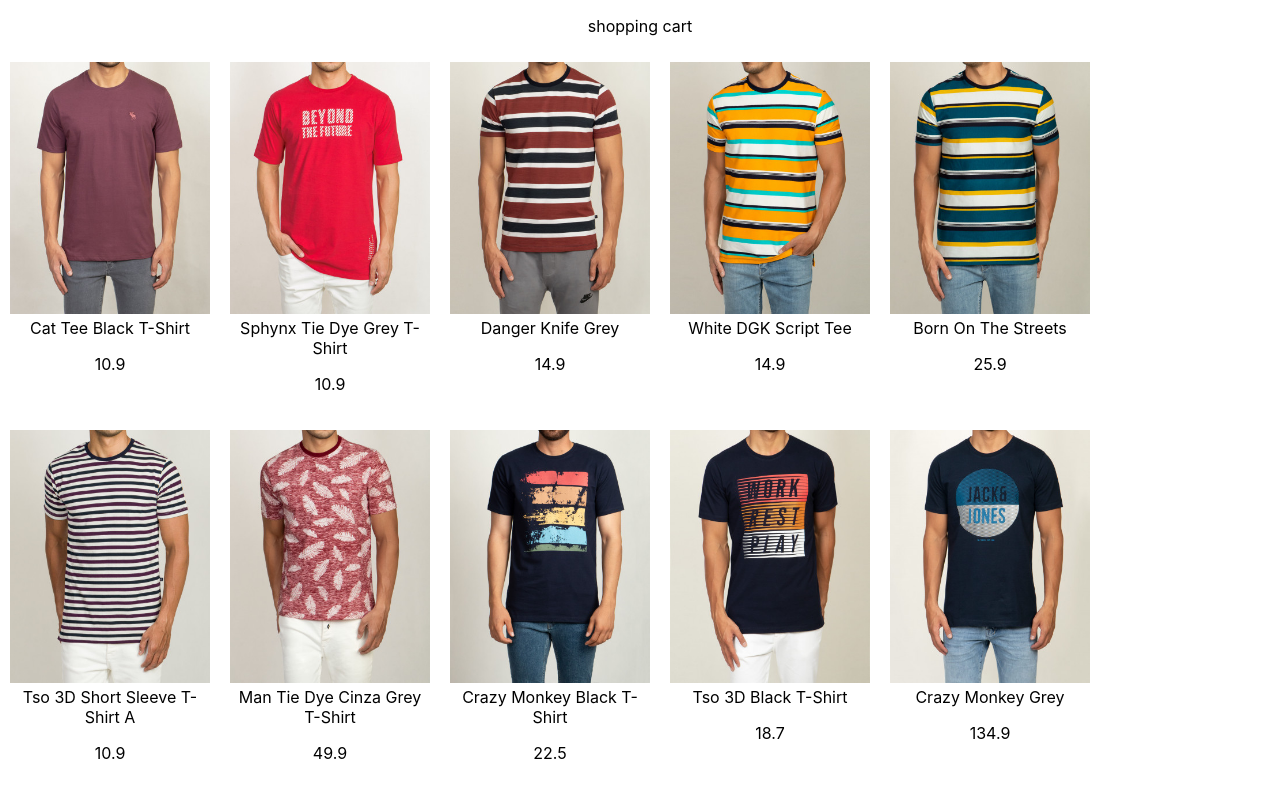
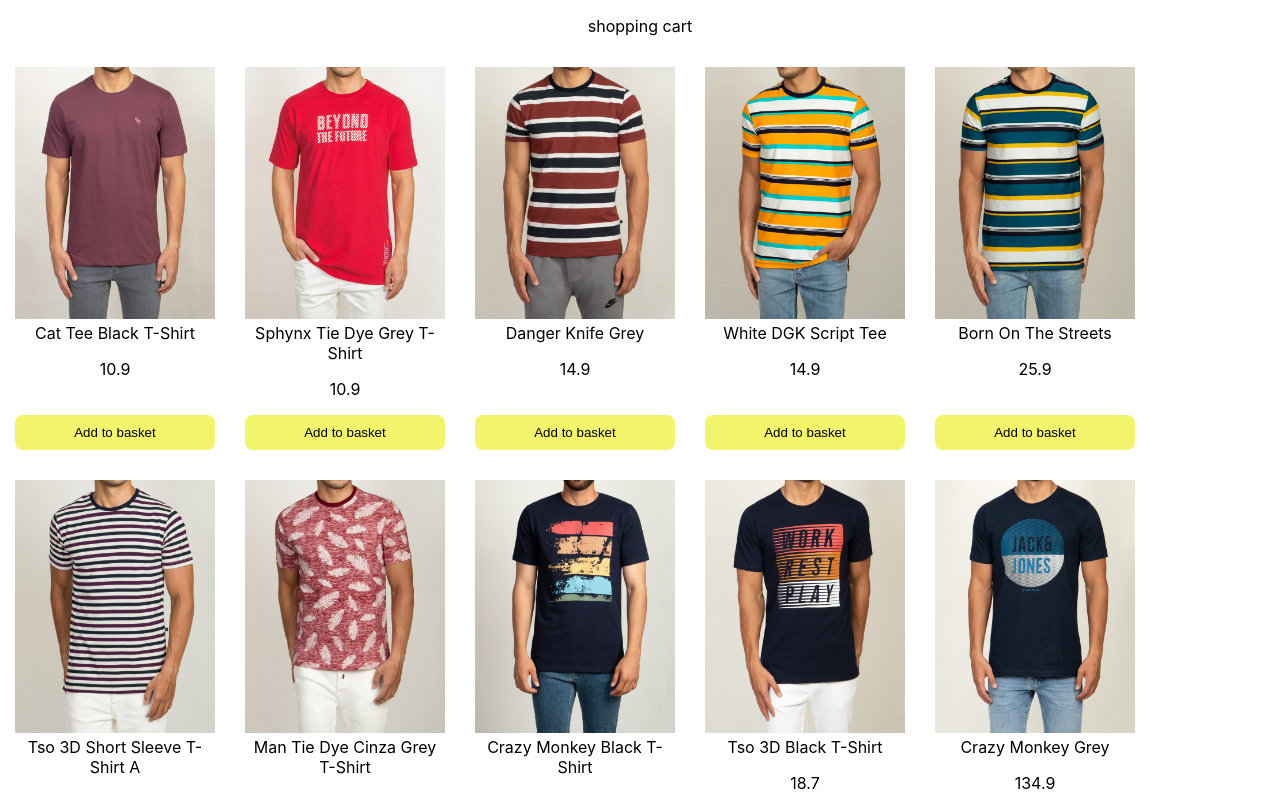
Before and after one commit to Pouria1378/onlineshop, a React (Create React App) app: page / in a window 1280 px wide. Shown: the top 795 px of the page. Built offline with nearby package versions, Linux system fonts and the light colour scheme.

Commit message:
add to basket button added

```diff
--- a/src/App.css
+++ b/src/App.css
@@ -25,11 +25,36 @@
 }
 
 .Items .items-wrapper .item {
-  margin: 10px;
+  margin: 15px;
+  display: -webkit-box;
+  display: -ms-flexbox;
+  display: flex;
   width: 200px;
+  -webkit-box-orient: vertical;
+  -webkit-box-direction: normal;
+      -ms-flex-direction: column;
+          flex-direction: column;
+  -webkit-box-pack: justify;
+      -ms-flex-pack: justify;
+          justify-content: space-between;
 }
 
 .Items .items-wrapper .item img {
   width: 100%;
 }
+
+.Items .items-wrapper .item .addToBasketButton {
+  width: 100%;
+  background-color: #f2f56b;
+  border: unset;
+  border-radius: 8px;
+  padding: 10px;
+}
+
+.Items .items-wrapper .item:hover {
+  -webkit-transform: scale(1.05, 1.05);
+          transform: scale(1.05, 1.05);
+  -webkit-transition-duration: 1s;
+          transition-duration: 1s;
+}
 /*# sourceMappingURL=App.css.map */
--- a/src/App.scss
+++ b/src/App.scss
@@ -2,5 +2,9 @@
   text-align: center;
 }
 
+//variables
+@import "./Variables";
+
+
 //items scss
-@import "./components/items/Items"
+@import "./components/items/Items";
--- a/src/components/items/Items.tsx
+++ b/src/components/items/Items.tsx
@@ -13,6 +13,7 @@ const Items = () => {
                     <span>{item.title}</span>
                     <p>{item.price}</p>
                 </article>
+                <button className={"addToBasketButton"}>Add to basket</button>
             </div>
         )
     }
--- a/src/components/items/_Items.scss
+++ b/src/components/items/_Items.scss
@@ -6,10 +6,24 @@
         flex-direction: row;
         flex-wrap: wrap;
         .item {
-            margin: 10px;
+            margin: 15px;
+            display: flex;
             width: 200px;
+            flex-direction: column;
+            justify-content: space-between;
             img {
                 width: 100%;
+            }
+            .addToBasketButton {
+                width: 100%;
+                background-color: $addToBasketButtonColor;
+                border: unset;
+                border-radius: $borderRadius;
+                padding: 10px;
+            }
+            &:hover {
+                transform: scale(1.05, 1.05);
+                transition-duration: 1s;
             }
         }
     }
```
Also changed, not shown: 1 other file (tests, documents, lock files or other folders).
